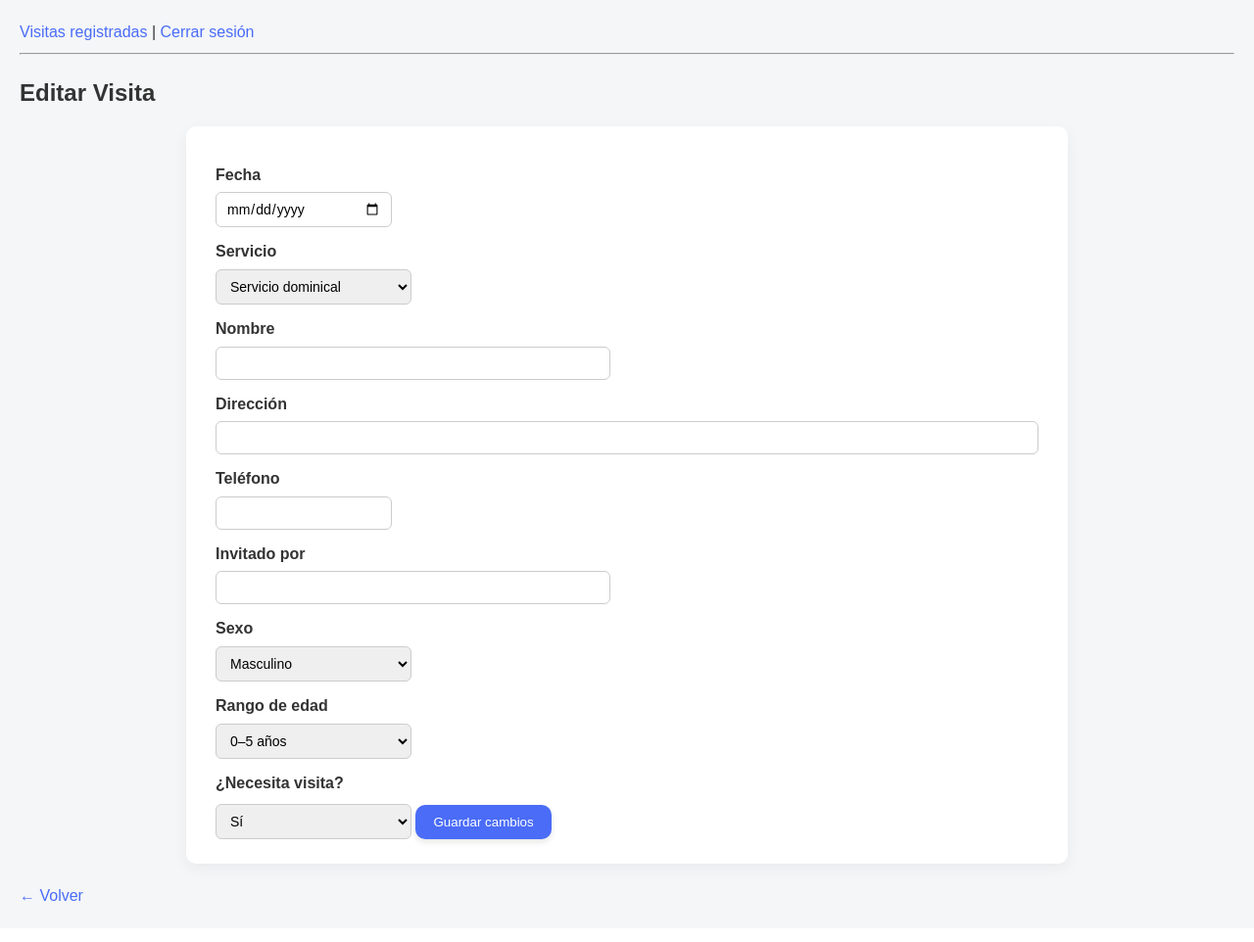
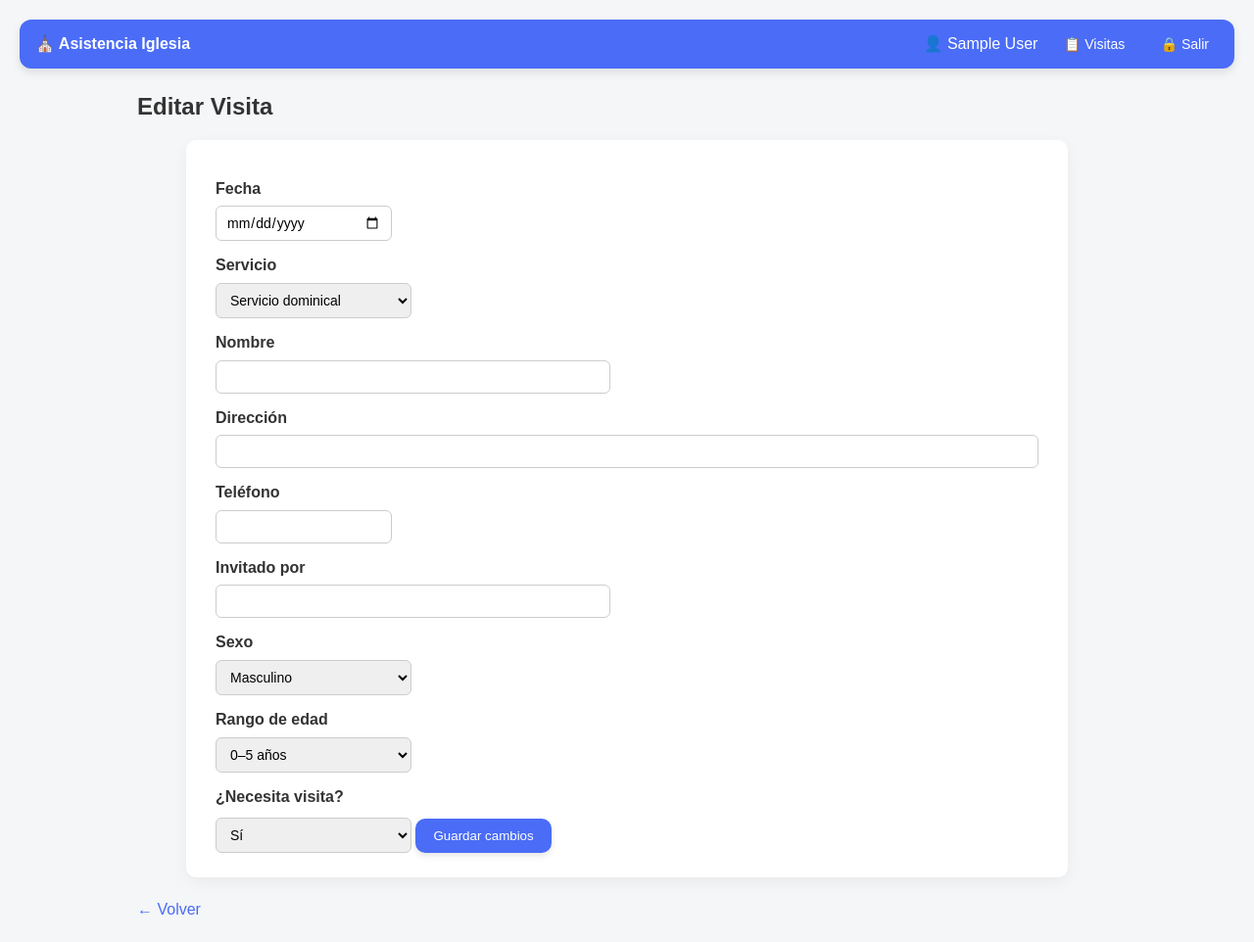
Before and after one commit to francis7077/visitas-iglesia, a Flask app: page /editar/1 in a window 1280 px wide. Shown: the whole page at 98% size. Before the commit the page ends 920 px from the top, so only its background shows below. Run offline with Flask 3, Linux system fonts and the light colour scheme; the visitor is signed in with stand-in values (Sample User, id 1); data that the repository does not hold is empty; some libraries are stand-ins or nearby versions.

Commit message:
Barra superior moderna y soporte móvil

```diff
--- a/templates/base.html
+++ b/templates/base.html
@@ -2,23 +2,75 @@
 <html lang="es">
 <head>
     <meta charset="UTF-8">
+    <title>Asistencia Iglesia</title>
     <meta name="viewport" content="width=device-width, initial-scale=1.0">
-    <title>Asistencia Iglesia</title>
+
     <link rel="stylesheet" href="{{ url_for('static', filename='style.css') }}">
+
+    <style>
+        .topbar {
+            background: #4a6cf7;
+            color: white;
+            padding: 12px 16px;
+            display: flex;
+            justify-content: space-between;
+            align-items: center;
+            border-radius: 12px;
+            margin-bottom: 15px;
+            box-shadow: 0 4px 10px rgba(0,0,0,0.1);
+        }
+
+        .topbar .logo {
+            font-weight: bold;
+            font-size: 16px;
+        }
+
+        .topbar .menu a {
+            color: white;
+            text-decoration: none;
+            margin-left: 12px;
+            font-size: 14px;
+            padding: 6px 10px;
+            border-radius: 8px;
+            transition: background 0.2s;
+        }
+
+        .topbar .menu a:hover {
+            background: rgba(255,255,255,0.2);
+        }
+
+        .contenedor {
+            max-width: 1000px;
+            margin: auto;
+        }
+
+        @media (max-width: 768px) {
+            .topbar {
+                flex-direction: column;
+                gap: 8px;
+                text-align: center;
+            }
+        }
+    </style>
 </head>
 <body>
 
-<nav>
-    {% if session.get("logueado") %}
-        <a href="/visitas">Visitas registradas</a> |
-        <a href="/logout">Cerrar sesión</a>
-    {% else %}
-        <a href="/">Registro</a> |
-        <a href="/login">Iniciar sesión</a>
-    {% endif %}
-</nav>
+<div class="topbar">
+    <div class="logo">
+        ⛪ Asistencia Iglesia
+    </div>
 
-<hr>
+    <div class="menu">
+        {% if session.get("logueado") %}
+            <span>👤 {{ session.get("nombre") }}</span>
+            <a href="/visitas">📋 Visitas</a>
+            <a href="/logout">🔒 Salir</a>
+        {% else %}
+            <a href="/">📝 Registro</a>
+            <a href="/login">🔐 Ingresar</a>
+        {% endif %}
+    </div>
+</div>
 
 <div class="contenedor">
     {% block contenido %}{% endblock %}
```
